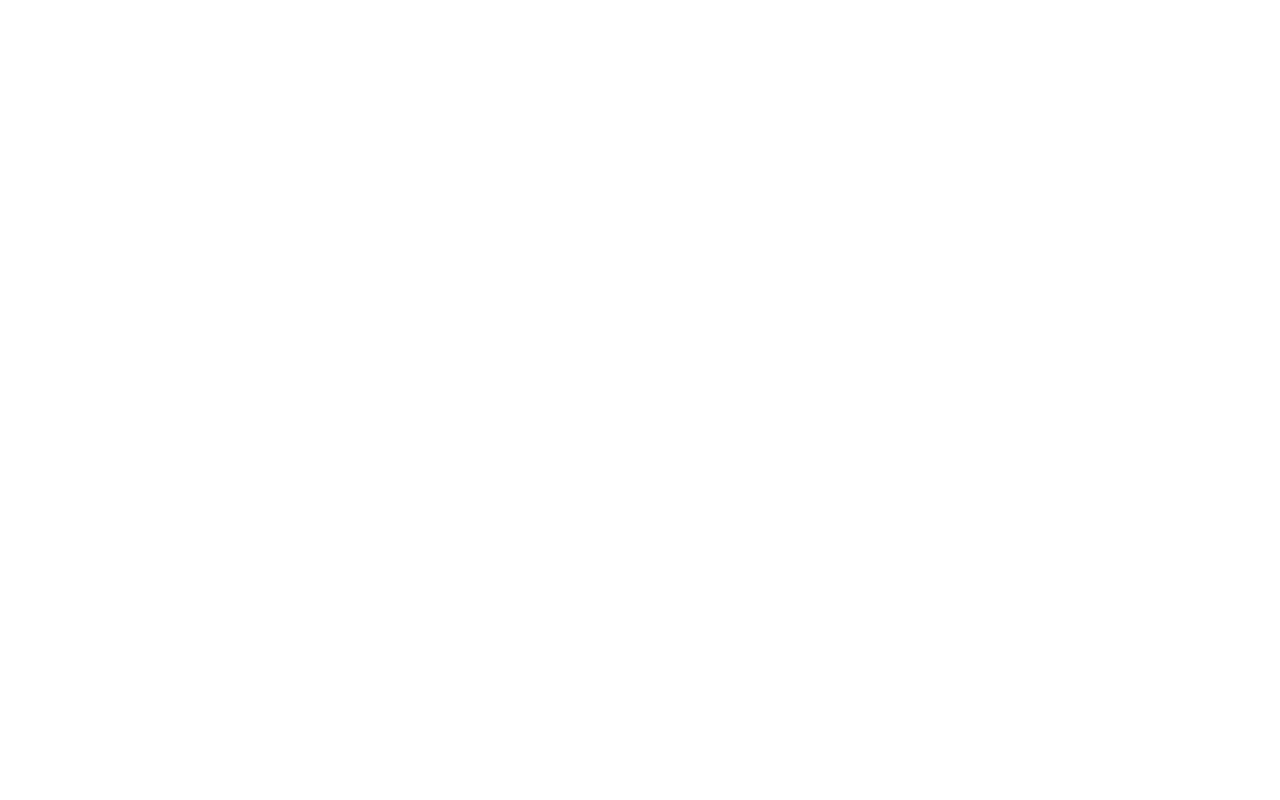
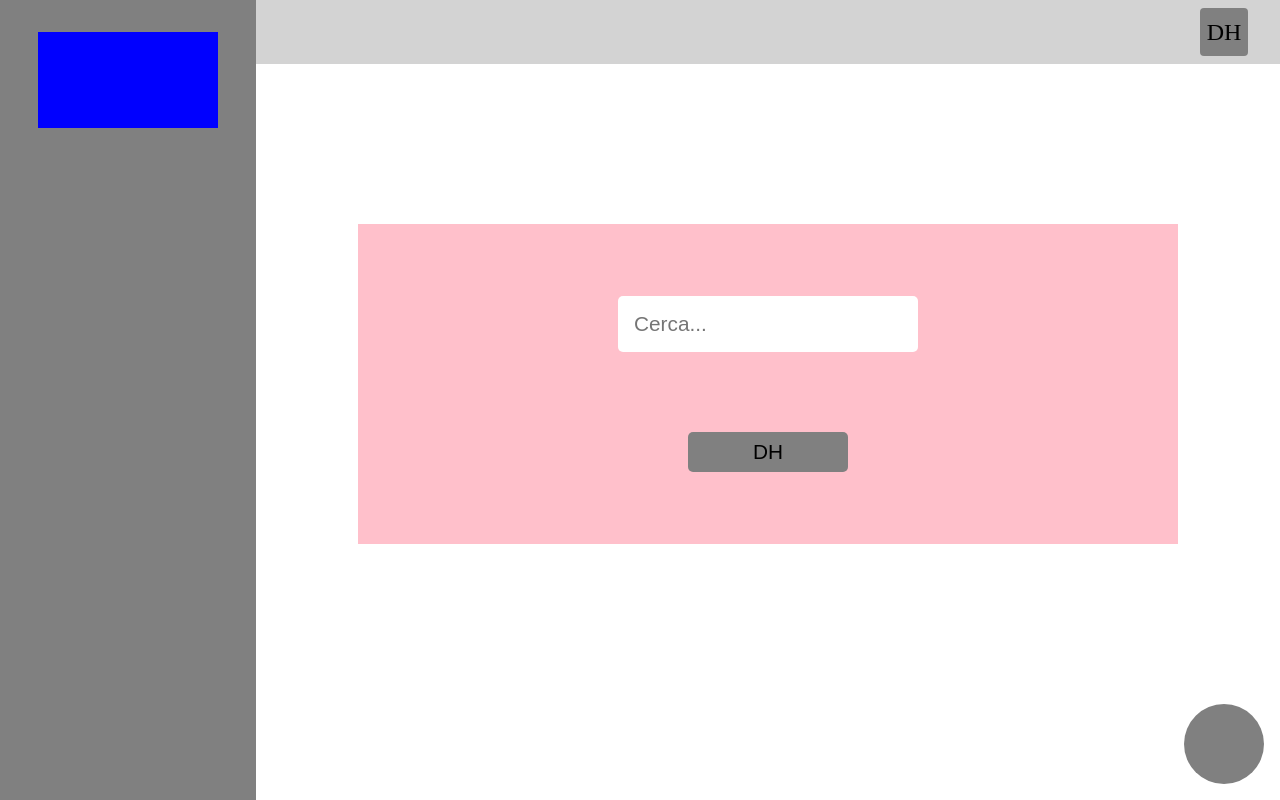
Before and after one commit to loricurreli/Test_Lorenzo_Curreli, a plain HTML site: page index.html in a window 1280 px wide. Drawn offline with Linux system fonts and the light colour scheme.

Commit message:
Complete Test

```diff
--- a/index.html
+++ b/index.html
@@ -9,5 +9,39 @@
 </head>
 <body>
 
+    <main class="container">
+
+        <div class="aside_left">
+            <div class="rettangolo"></div>
+
+        </div>
+
+        <div class="main">
+            <div class="navbar">
+
+                <div class="rect">
+
+                </div>
+                <div class="quad">
+                    DH
+                </div>
+
+
+            </div>
+
+            <div class="center">
+
+                <div class="search">
+                    <input type="text" placeholder="Cerca...">
+                    <button>DH</button>
+                </div>
+            </div>
+
+            <div class="profile">
+                <div class="circle"></div>
+            </div>
+
+        </div>
+    </main>
 </body>
 </html>
--- a/style.css
+++ b/style.css
@@ -0,0 +1,144 @@
+*{
+    box-sizing: border-box;
+    margin: 0;
+    padding: 0;
+}
+
+body{
+    height: 100vh;
+    width: 100vw;
+}
+
+.container{
+    display: flex;
+    width: 100%;
+    height: 100%;
+}
+
+.aside_left{
+    width: 20%;
+    background: grey;
+    display: flex;
+    justify-content: center;
+}
+
+.rettangolo{
+    width: 70%;
+    height: 6rem;
+    margin-top: 2rem;
+    background: blue;
+}
+
+.main{
+    width: 80%;
+    height: 100%;
+    display: flex;
+    flex-direction: column;
+}
+.navbar{
+    height: 5rem;
+    background: lightgrey;
+    display: flex;
+    justify-content: end;
+    align-items: center;
+}
+
+.quad{
+    background: grey;
+    font-size: 1.5rem;
+    margin-right: 2rem;
+    height: 3rem;
+    width: 3rem;
+    border-radius: 4px;
+    display: flex;
+    align-items: center;
+    justify-content: center;
+}
+
+.center{
+    display: flex;
+    align-items: center;
+    justify-content: center;
+    height: 100%;
+}
+
+.search{
+    width: 80%;
+    height: 20rem;
+    background: pink;
+    display: flex;
+    flex-direction: column;
+    row-gap: 5rem;
+    justify-content: center;
+    align-items: center;
+}
+
+.search input{
+
+    font-size: 1.3rem;
+    padding: 1rem;
+    border: none;
+    border-radius: 5px;
+}
+
+.search button{
+    font-size: 1.3rem;
+    width: 10rem;
+    padding: 0.5rem;
+    background: grey;
+    border-radius: 5px;
+    border: none;
+}
+
+.profile{
+    display: flex;
+    justify-content: flex-end;
+    height: 6rem;
+}
+
+.circle{
+    height: 5rem;
+    width: 5rem;
+    border-radius: 50%;
+    background: gray;
+    margin: 0 1rem 1rem 0;
+}
+.rect{
+    display: none;
+}
+
+@media screen and (max-width: 768px) {
+    .aside_left{
+        display: none;
+    }
+    .main{
+        width: 100%;
+    }
+
+    .profile{
+        justify-content: flex-start;
+        margin: 0 0 1rem 1rem;
+
+    }
+    .search button{
+        display: none;
+    }
+    .search{
+        width: 100%;
+        background: rgb(180, 172, 172);
+    }
+    .center{
+        align-items: flex-start;
+
+    }
+    .rect{
+        display: inline;
+        background: blue;
+        height: 3rem;
+        width: 10rem;
+        margin-left: 2rem;
+    }
+    .navbar{
+        justify-content: space-between;
+    }
+}
```
